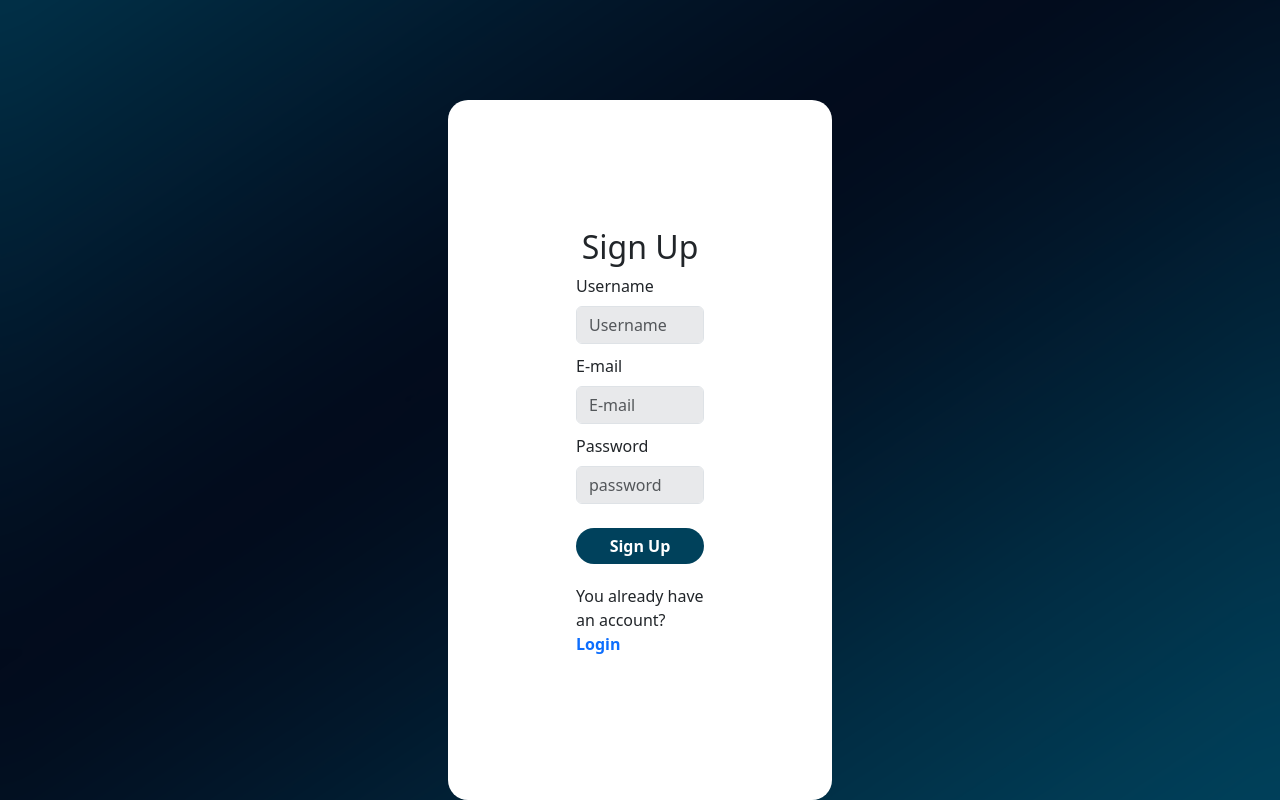
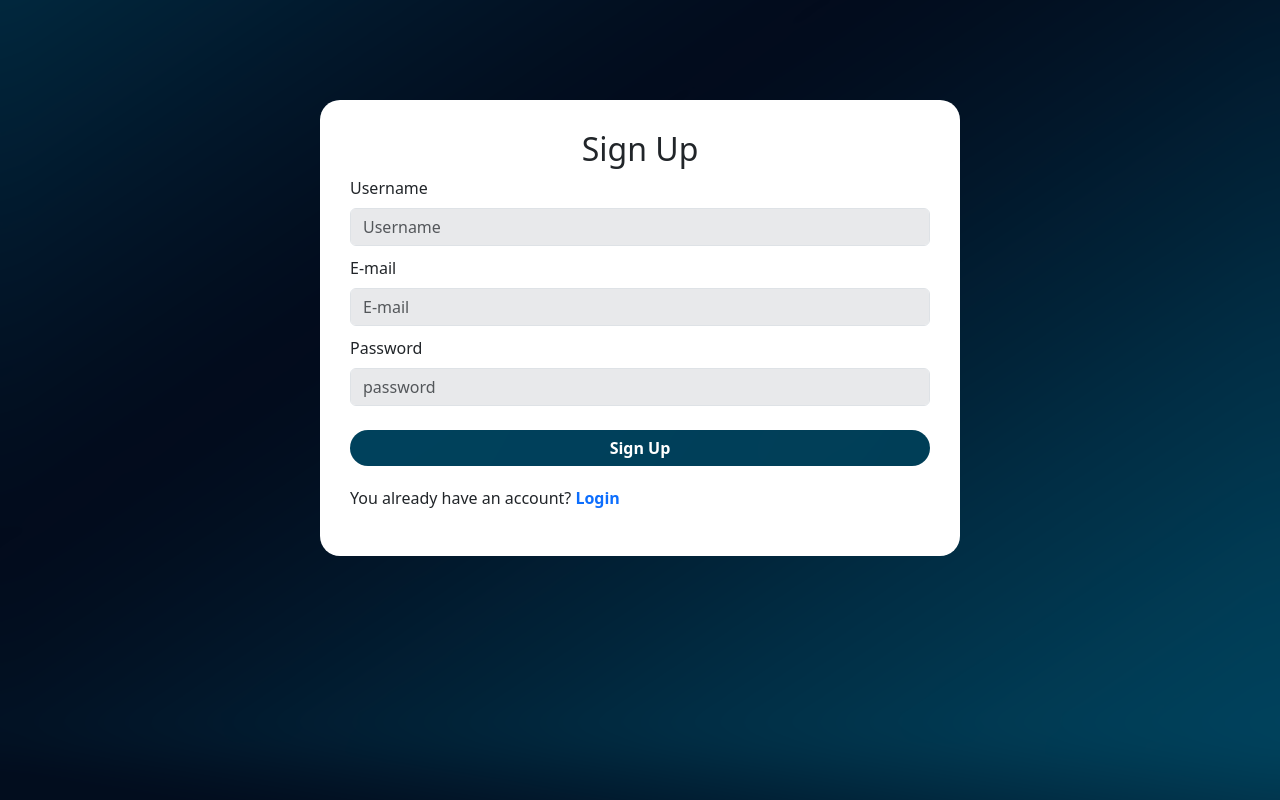
Before and after one commit to DilumNethsara/UniTickets-Web-Project, a PHP site: page /pages/signup.php in a window 1280 px wide. Run offline with PHP 8.4, Linux system fonts and the light colour scheme.

Commit message:
updated style-login-signup.css

```diff
--- a/css/custom/style-login-signup.css
+++ b/css/custom/style-login-signup.css
@@ -7,9 +7,9 @@ body {
   background-color: #5b8899;
 }
 form {
-  width: 30%;
+  width: 50%;
   background-color: white;
-  padding: 10%;
+  padding: 30px;
   border-radius: 20px;
   margin-top: 100px;
 }
```
